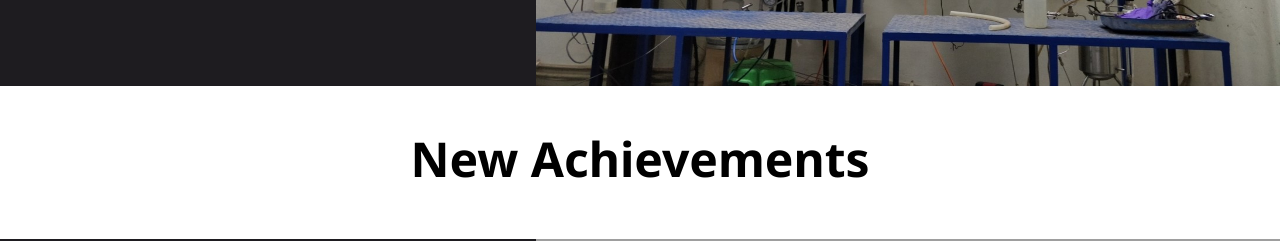
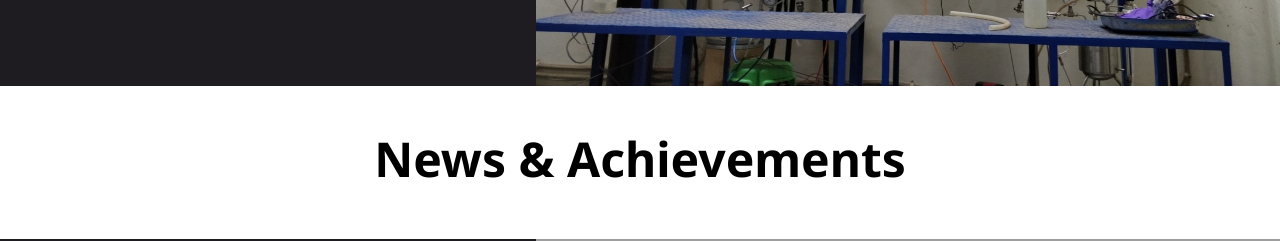
Before and after one commit to 0xAnon0602/arcset-website, a React (Create React App) app: page / in a window 1280 px wide. Shown: the part 1060-1301 px from the top of the page. Built offline with nearby package versions, Linux system fonts and the light colour scheme; grey boxes are pictures that could not be loaded.

Commit message:
Small change

```diff
--- a/src/components/Homepage.js
+++ b/src/components/Homepage.js
@@ -131,7 +131,7 @@ function Homepage() {
         </div>
       </div>
 
-      <p className="industryTitle">New Achievements</p>
+      <p className="industryTitle">News & Achievements</p>
 
       <div className="labMain">
         <div
```
